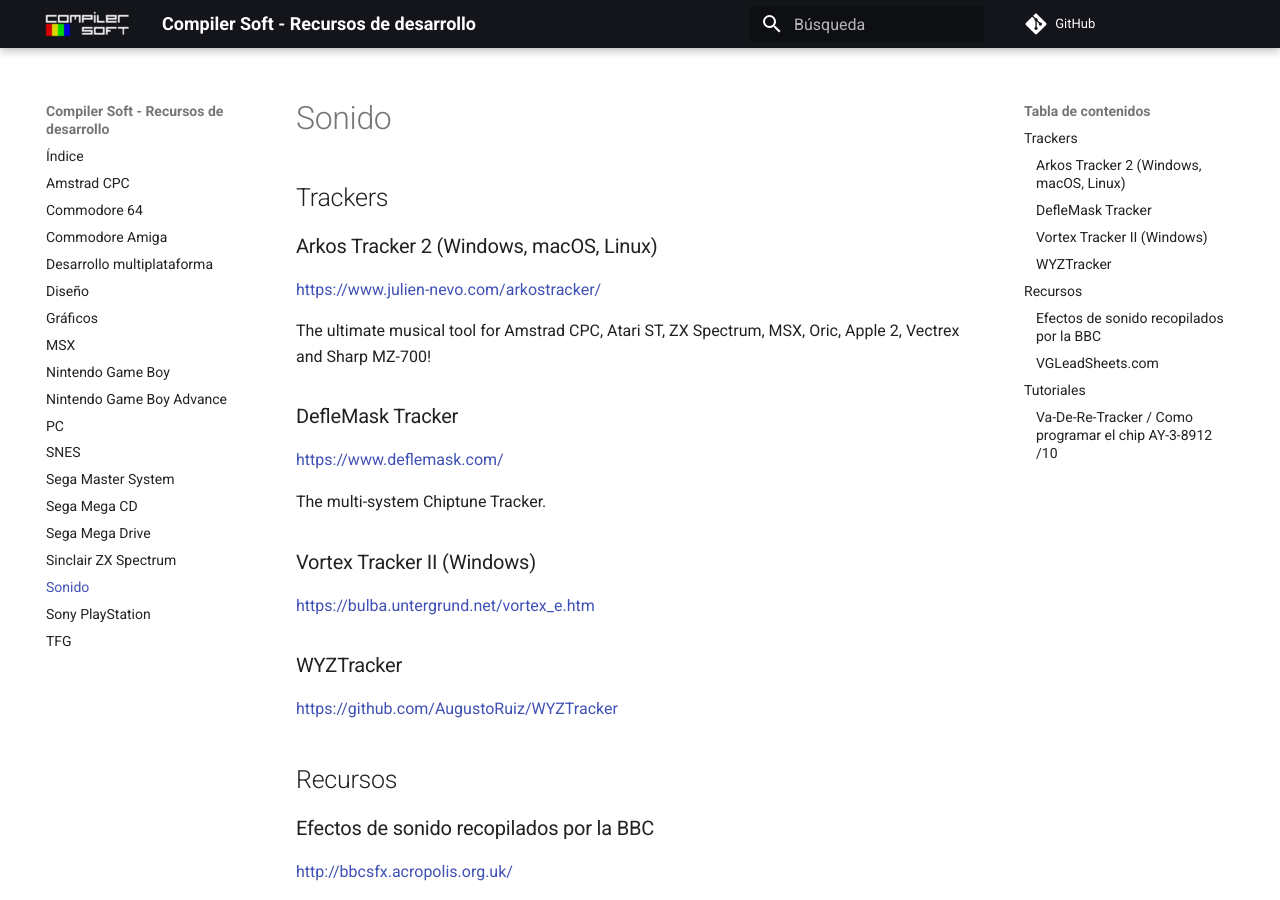
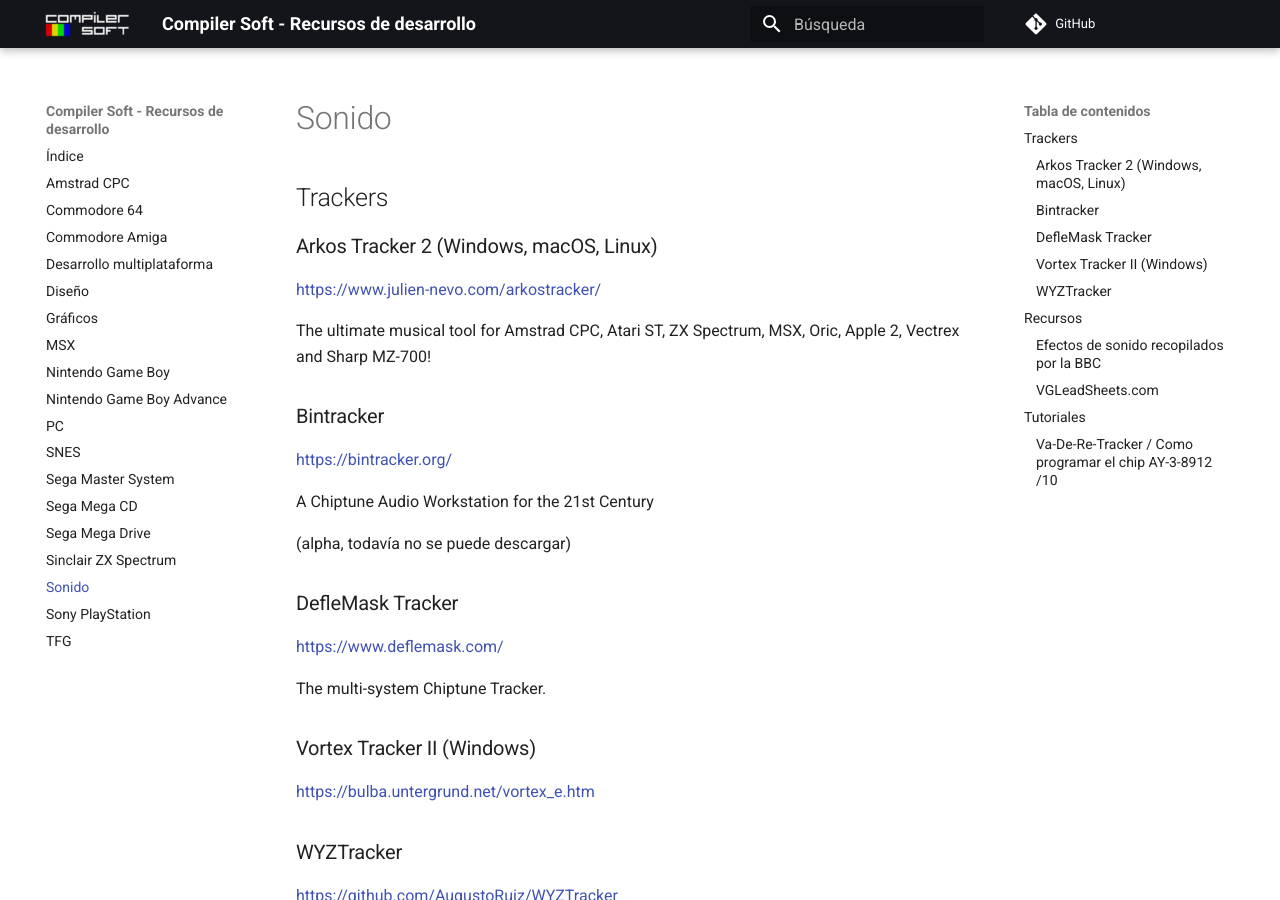
Before and after one commit to compilersoftware/recursos-desarrollo, an MkDocs documentation site: the page built from docs/Sonido.md, in a window 1280 px wide and 900 px high. Built offline with MkDocs 1.6.1 and Material for MkDocs 9.7.7, drawn with Linux system fonts in a browser that asks for light colours; comment, search, counter and statistics services are not loaded.

Commit message:
feat: Add sound resources

```diff
--- a/docs/Sonido.md
+++ b/docs/Sonido.md
@@ -7,6 +7,14 @@
 https://www.julien-nevo.com/arkostracker/
 
 The ultimate musical tool for Amstrad CPC, Atari ST, ZX Spectrum, MSX, Oric, Apple 2, Vectrex and Sharp MZ-700!
+
+### Bintracker
+
+https://bintracker.org/
+
+A Chiptune Audio Workstation for the 21st Century
+
+(alpha, todavía no se puede descargar)
 
 ### DefleMask Tracker
 
```
